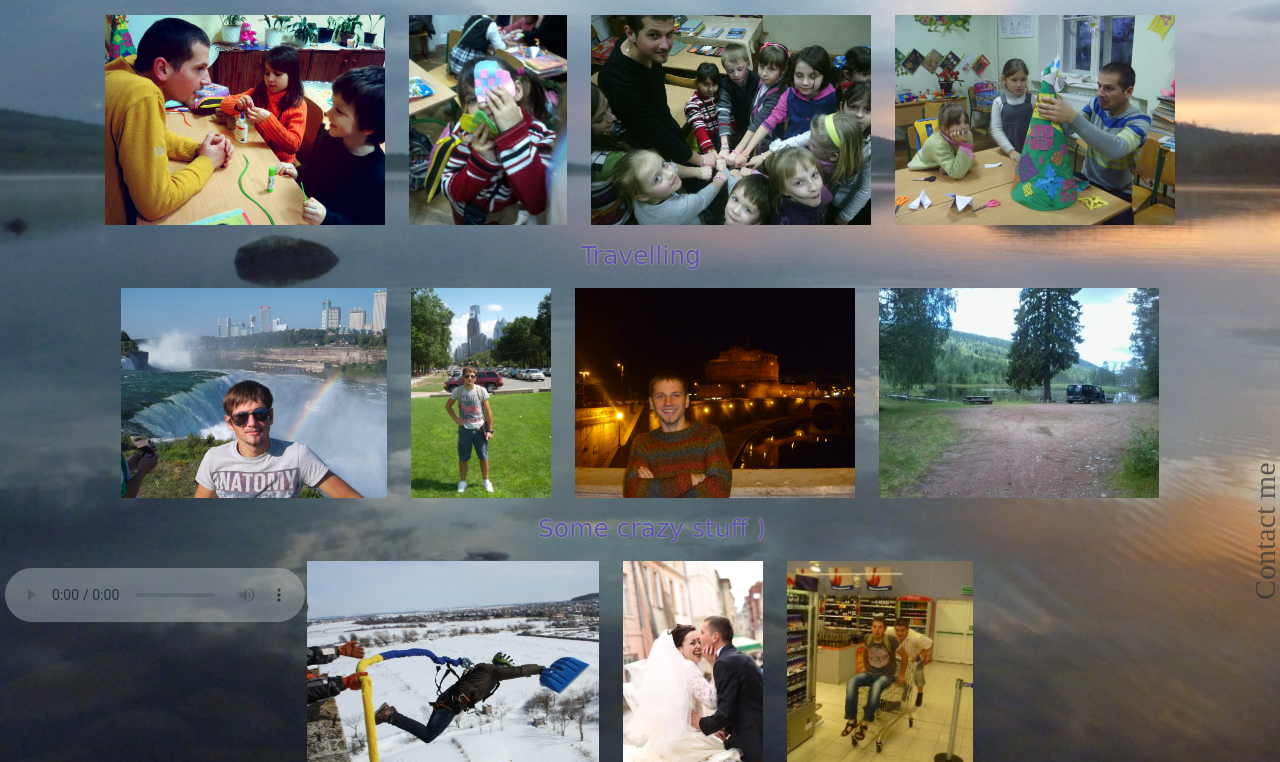
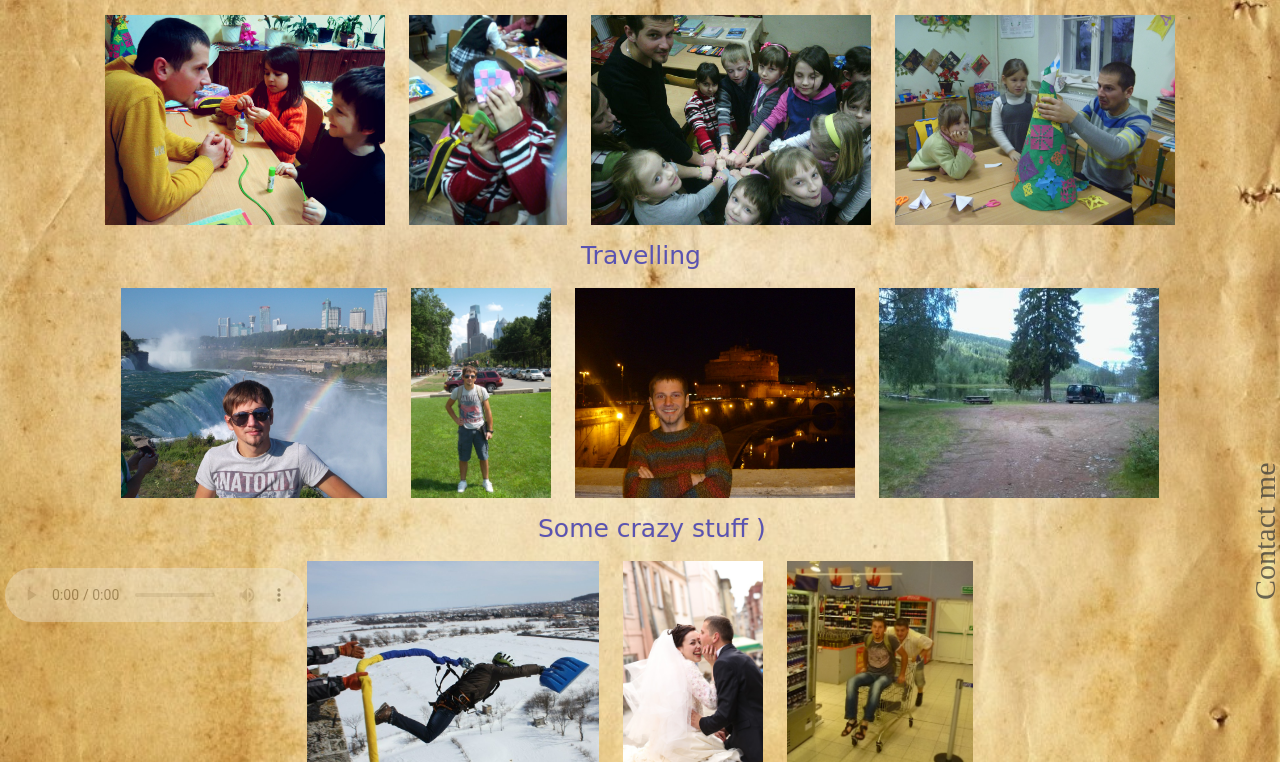
Before and after one commit to Nadolskyi/my-page, a plain HTML site: page index.html in a window 1280 px wide. Shown: the part 170-932 px from the top of the page. Drawn offline with nearby package versions, Linux system fonts and the light colour scheme; a web font is replaced by a local one.

Commit message:
background

```diff
--- a/css/index.css
+++ b/css/index.css
@@ -47,10 +47,13 @@ table {
 	border-collapse: collapse;
 	border-spacing: 0;
 }
+* {margin: 0;}
 
-body {background-image: url(../foto/other/1P1070302.jpg);
-    background-size: cover; }
-* {margin: 0;}
+body {
+  background-image: url(../foto/other/background.jpg);
+  background-size: cover;
+}
+
 #audio {
   position: fixed;
   margin: 5px;
@@ -135,10 +138,12 @@ h2>a:hover {
   font-family: 'Baloo Chettan';
   font-size: 30px;
 }
+
 #contact li form {
   font-size: 15px;
   font-family: Times;
 }
+
 #contact:hover {
   bottom: 200px;
   margin: 1px;
```
Also changed, not shown: foto/other/1P1070302.jpg (deleted), foto/other/background.jpg (added).
